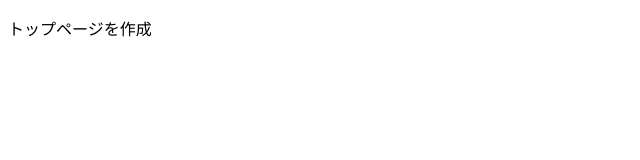
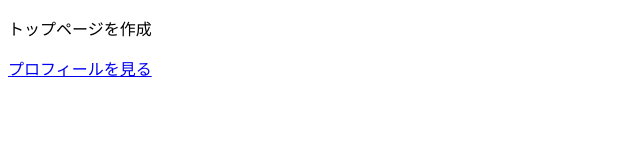
Before and after one commit to PlasticPlactice/my-site, a plain HTML site: page index.html in a window 1280 px wide. Shown: the whole page, without its empty margins (0-640 px from the left). Drawn offline with Linux system fonts and the light colour scheme.

Commit message:
profile.htmlを追加し、index.htmlにリンクを追加

```diff
--- a/index.html
+++ b/index.html
@@ -7,5 +7,6 @@
 </head>
 <body>
     <p>トップページを作成</p>
+    <a href="profile.html">プロフィールを見る</a>
 </body>
 </html>
```
Also changed, not shown: profile.html (added).
